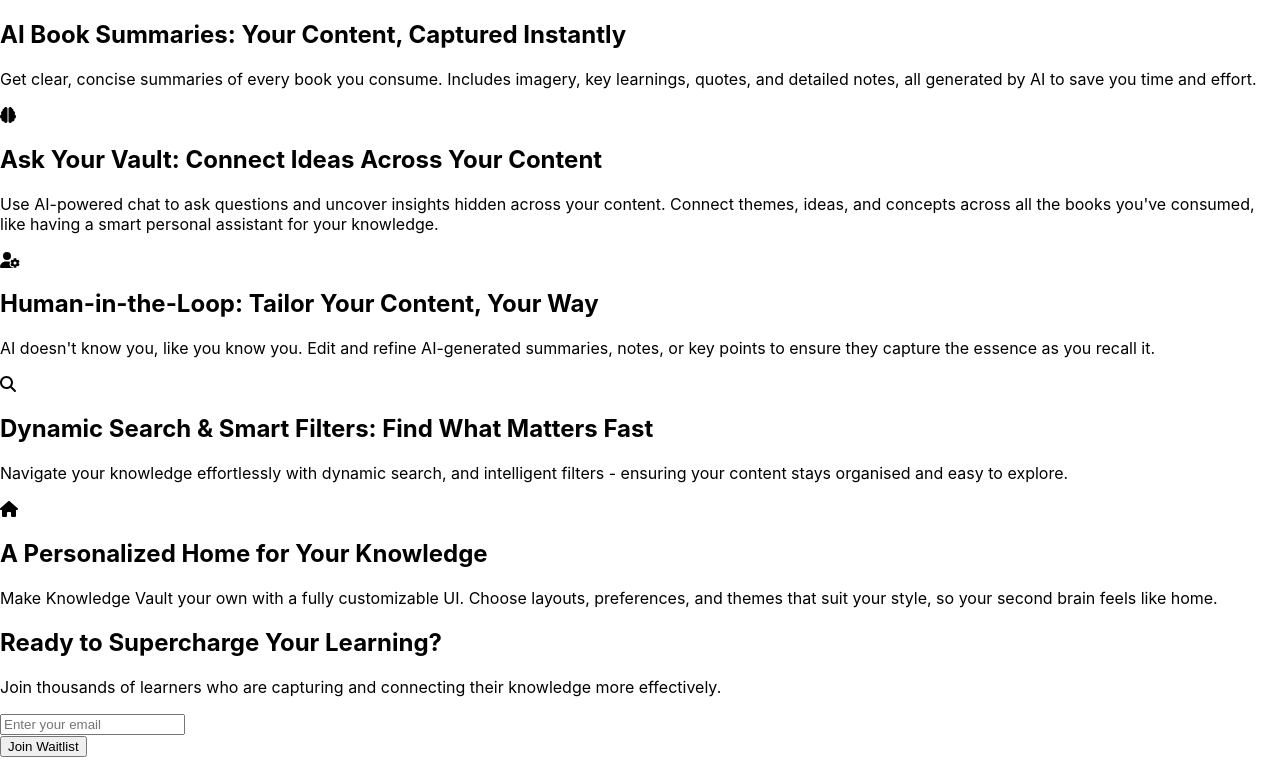
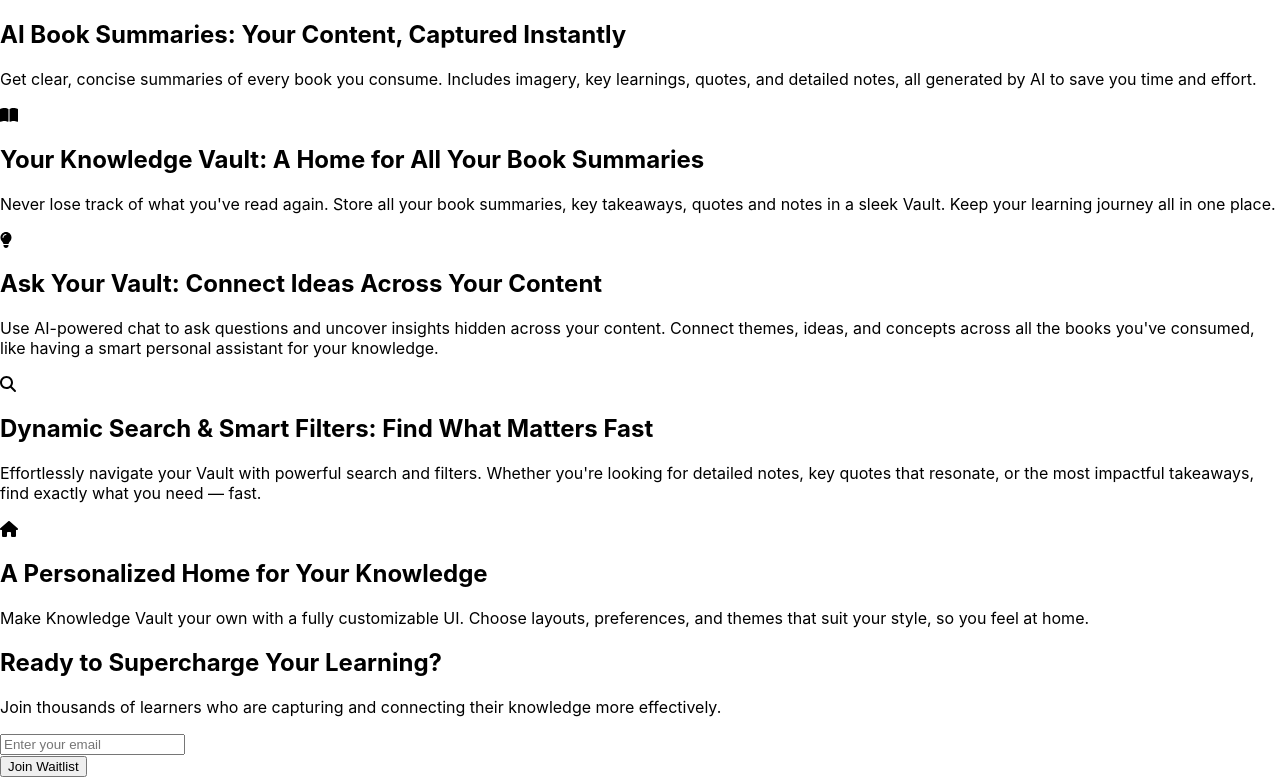
Before and after one commit to cnnrsmth/Knowledge-Vault-Marketing, a React (Create React App) app: page / in a window 1280 px wide. Shown: the part 458-1235 px from the top of the page. Built offline with nearby package versions, Linux system fonts and the light colour scheme.

Commit message:
improved wording

```diff
--- a/src/components/Landing.tsx
+++ b/src/components/Landing.tsx
@@ -258,18 +258,18 @@ const Landing: React.FC = () => {
 
           <div className="border-t border-gray-800">
             <FeatureSection
-              icon={faBrain}
-              title="Ask Your Vault: Connect Ideas Across Your Content"
-              description="Use AI-powered chat to ask questions and uncover insights hidden across your content. Connect themes, ideas, and concepts across all the books you've consumed, like having a smart personal assistant for your knowledge."
+              icon={faBookOpen}
+              title="Your Knowledge Vault: A Home for All Your Book Summaries"
+              description="Never lose track of what you've read again. Store all your book summaries, key takeaways, quotes and notes in a sleek Vault. Keep your learning journey all in one place."
               isReversed
             />
           </div>
 
           <div className="border-t border-gray-800">
             <FeatureSection
-              icon={faUserGear}
-              title="Human-in-the-Loop: Tailor Your Content, Your Way"
-              description="AI doesn't know you, like you know you. Edit and refine AI-generated summaries, notes, or key points to ensure they capture the essence as you recall it."
+              icon={faLightbulb}
+              title="Ask Your Vault: Connect Ideas Across Your Content"
+              description="Use AI-powered chat to ask questions and uncover insights hidden across your content. Connect themes, ideas, and concepts across all the books you've consumed, like having a smart personal assistant for your knowledge."
             />
           </div>
 
@@ -277,7 +277,7 @@ const Landing: React.FC = () => {
             <FeatureSection
               icon={faSearch}
               title="Dynamic Search & Smart Filters: Find What Matters Fast"
-              description="Navigate your knowledge effortlessly with dynamic search, and intelligent filters - ensuring your content stays organised and easy to explore."
+              description="Effortlessly navigate your Vault with powerful search and filters. Whether you're looking for detailed notes, key quotes that resonate, or the most impactful takeaways, find exactly what you need — fast."
               isReversed
             />
           </div>
@@ -286,7 +286,7 @@ const Landing: React.FC = () => {
             <FeatureSection
               icon={faHome}
               title="A Personalized Home for Your Knowledge"
-              description="Make Knowledge Vault your own with a fully customizable UI. Choose layouts, preferences, and themes that suit your style, so your second brain feels like home."
+              description="Make Knowledge Vault your own with a fully customizable UI. Choose layouts, preferences, and themes that suit your style, so you feel at home."
             />
           </div>
         </div>
```
